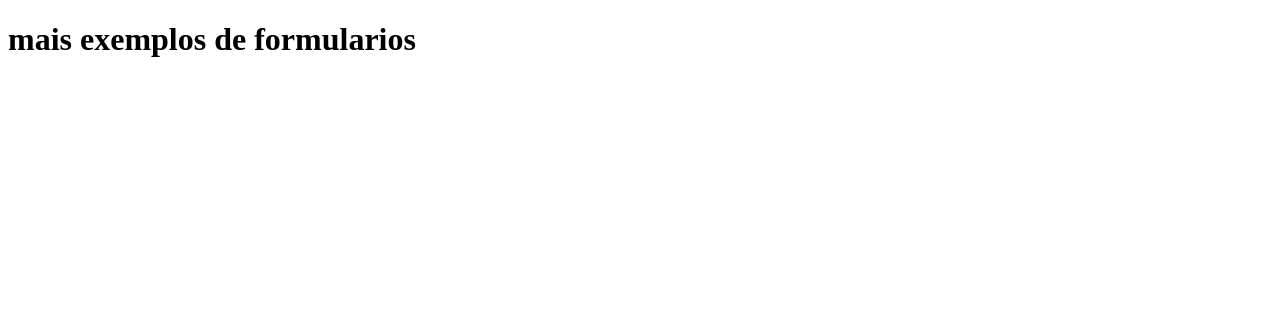
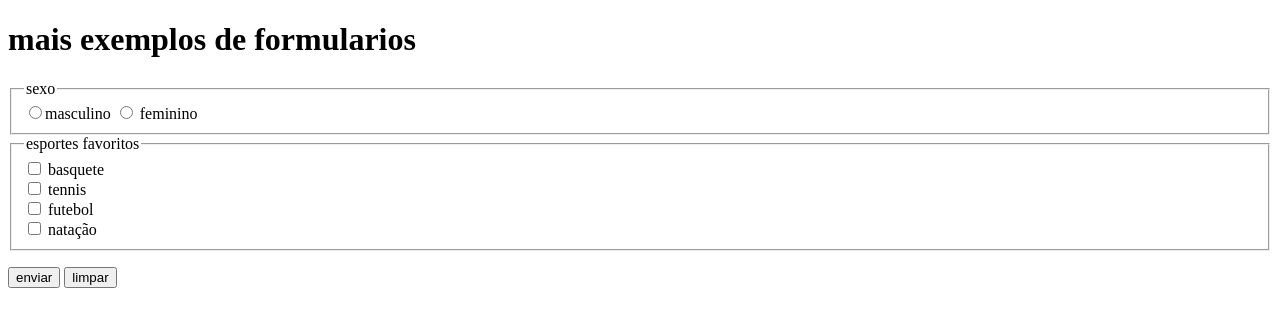
Before and after one commit to dinorsaru/HTML-CSS, a plain HTML site: page exercicios/ex025/form005.html in a window 1280 px wide. Drawn offline with Linux system fonts and the light colour scheme.

Commit message:
checkbox e radio

```diff
--- a/exercicios/ex025/form005.html
+++ b/exercicios/ex025/form005.html
@@ -7,5 +7,24 @@
 </head>
 <body>
     <h1>mais exemplos de formularios</h1>
+    <form action="cadastro.php" method="get" autocomplete="on">
+        <fieldset>
+            <legend>sexo</legend>
+            <input type="radio" name="sexo" id="imas"><label for="imas">masculino</label>
+            <input type="radio" name="sexo" id="ifem"> <label for="ifem">feminino</label>
+        </fieldset>
+
+        <fieldset>
+            <legend>esportes favoritos</legend>
+            <input type="checkbox" name="ebas" id="ibasquete"> <label for="ibasquete">basquete</label> <br>
+            <input type="checkbox" name="eten" id="itennis"> <label for="itennis">tennis</label> <br>
+            <input type="checkbox" name="efut" id="ifutbol"> <label for="ifutbol">futebol</label> <br>
+            <input type="checkbox" name="enat" id="inatação"> <label for="inatação">natação</label> <br>
+        </fieldset>
+        <p>
+            <input type="submit" value="enviar">
+            <input type="reset" value="limpar">
+        </p>
+    </form>
 </body>
 </html>
```
